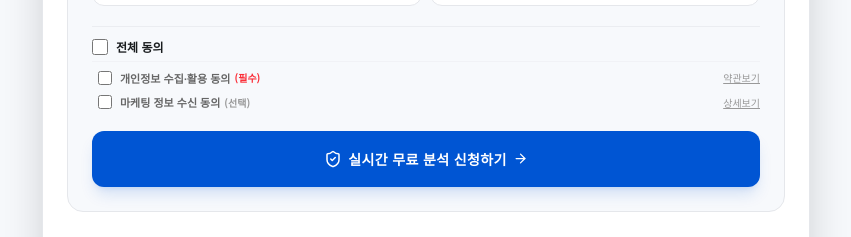
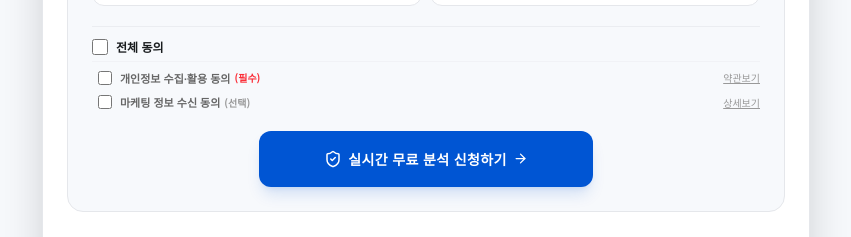
Before and after one commit to ncia/simple_consult, a React (Vite) app: page / in a window 1280 px wide. Shown: the part 1680-1917 px from the top of the page, without its empty margins (214-1065 px from the left). Built offline with nearby package versions, Linux system fonts and the light colour scheme.

Commit message:
029번째 커밋: 하단 법인명 오타 수정 및 실시간 신청 버튼 크기, 인증요청 버튼 호버 효과 변경

```diff
--- a/src/App.tsx
+++ b/src/App.tsx
@@ -364,7 +364,7 @@ export default function App() {
                       <button
                         type="button"
                         onClick={requestVerification}
-                        className="flex-1 h-12 bg-white hover:bg-neutral-bg border border-brand-blue text-brand-blue rounded-xl text-xs font-bold transition-all shrink-0 active:scale-95"
+                        className="flex-1 h-12 bg-white hover:bg-brand-blue border border-brand-blue text-brand-blue hover:text-white rounded-xl text-xs font-bold transition-colors duration-300 shrink-0 active:scale-95"
                       >
                         인증요청
                       </button>
@@ -495,7 +495,7 @@ export default function App() {
                 {/* Main Action submit button */}
                 <button
                   type="submit"
-                  className="w-full h-14 bg-brand-blue text-white rounded-xl font-bold text-sm tracking-wide shadow-lg shadow-brand-blue/15 hover:bg-brand-blue-hover active:scale-[0.98] transition-all flex items-center justify-center gap-1.5 mt-2 cursor-pointer"
+                  className="w-1/2 mx-auto h-14 bg-brand-blue text-white rounded-xl font-bold text-sm tracking-wide shadow-lg shadow-brand-blue/15 hover:bg-brand-blue-hover active:scale-[0.98] transition-all flex items-center justify-center gap-1.5 mt-2 cursor-pointer"
                 >
                   <ShieldCheck size={18} />
                   <span>실시간 무료 분석 신청하기</span>
@@ -667,7 +667,7 @@ export default function App() {
                 <div className="flex justify-between items-end flex-wrap gap-4 border-b border-neutral-border pb-4">
                   <span className="font-display text-xl font-black text-neutral-dark tracking-tight">InsureAnalysis.</span>
                   <div className="flex gap-4.5 text-xs">
-                    <span className="font-bold text-neutral-medium">(주)바이츠</span>
+                    <span className="font-bold text-neutral-medium">(주)핀토스</span>
                     <button
                       onClick={() => setActiveTermModal({ isOpen: true, title: '개인정보 처리 위탁 방침 가이드', type: 'privacy' })}
                       className="font-bold text-brand-blue underline"
@@ -686,7 +686,7 @@ export default function App() {
 
                 <div className="bg-white/70 p-3.5 rounded-xl text-center border border-neutral-border/85">
                   <p className="text-[10px] text-neutral-medium leading-relaxed">
-                    * (주)바이츠는 본 랜딩 분석 페이지 유지 관리 및 대행 보조를 업무로 하며, 연계 대리 상담 판매에 직접 관여하거나 수수료를 고객에게 전가 수취하지 않는 안전한 간접 플랫폼입니다.
+                    * (주)핀토스는 본 랜딩 분석 페이지 유지 관리 및 대행 보조를 업무로 하며, 연계 대리 상담 판매에 직접 관여하거나 수수료를 고객에게 전가 수취하지 않는 안전한 간접 플랫폼입니다.
                   </p>
                 </div>
               </div>
```
